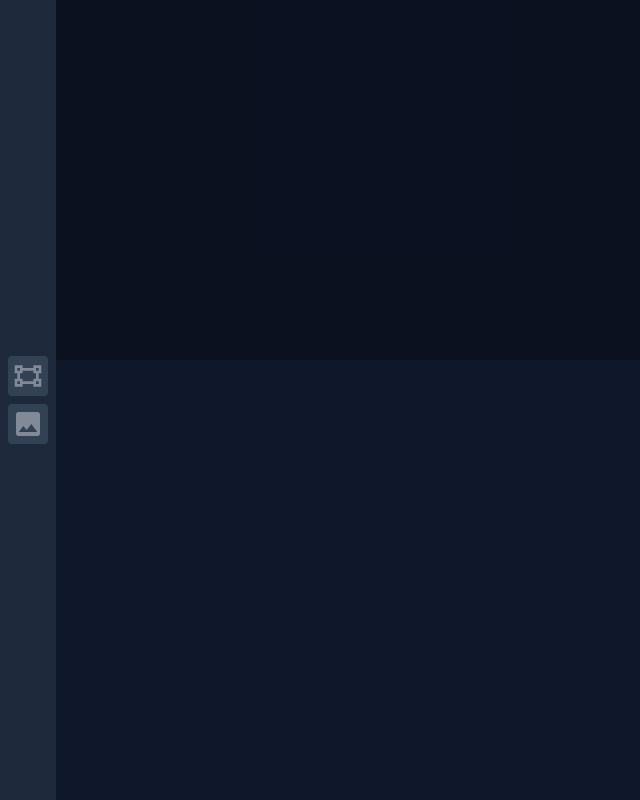
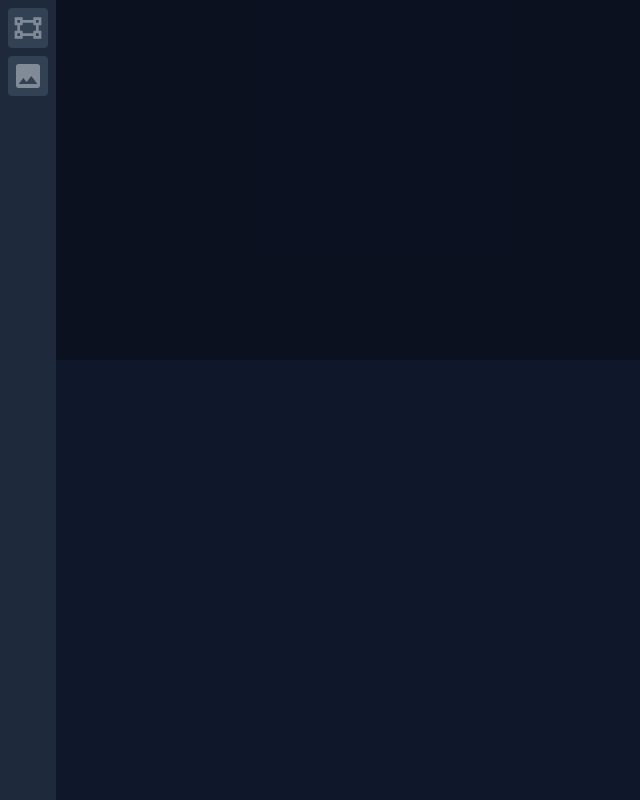
Before and after one commit to itsMapleLeaf/image-editor, a React (Vite) app: page / in a window 1280 px wide. Shown: the whole page, without its empty margins (0-640 px from the left). Built offline with nearby package versions, Linux system fonts and the light colour scheme.

Commit message:
align tool icons to top for now

```diff
--- a/src/editor/editor.tsx
+++ b/src/editor/editor.tsx
@@ -70,7 +70,7 @@ export const Editor = observer(function Editor({
 function ToolList({ children }: { children: React.ReactNode }) {
   return (
     <div className="flex h-full flex-col overflow-y-auto bg-slate-800 p-2">
-      <div className="my-auto flex flex-col gap-2">{children}</div>
+      <div className="flex flex-col gap-2">{children}</div>
     </div>
   )
 }
```
